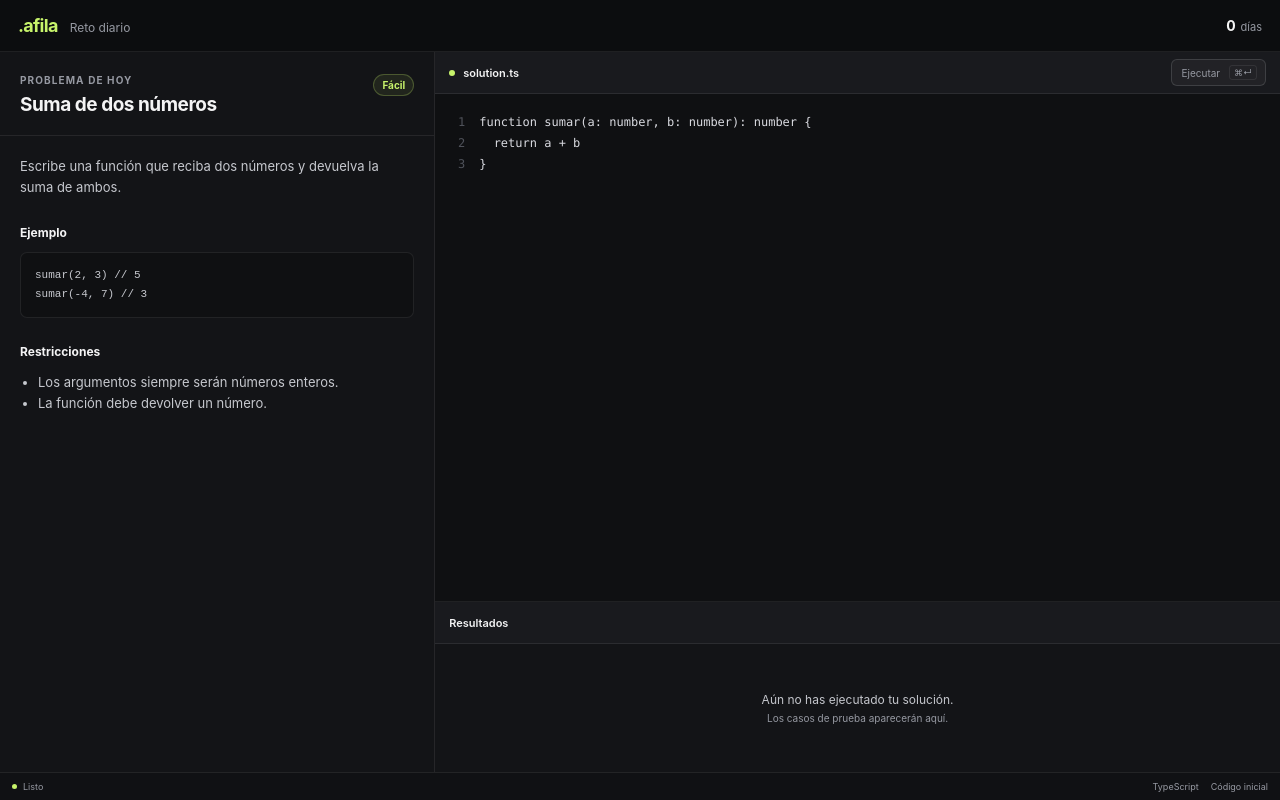
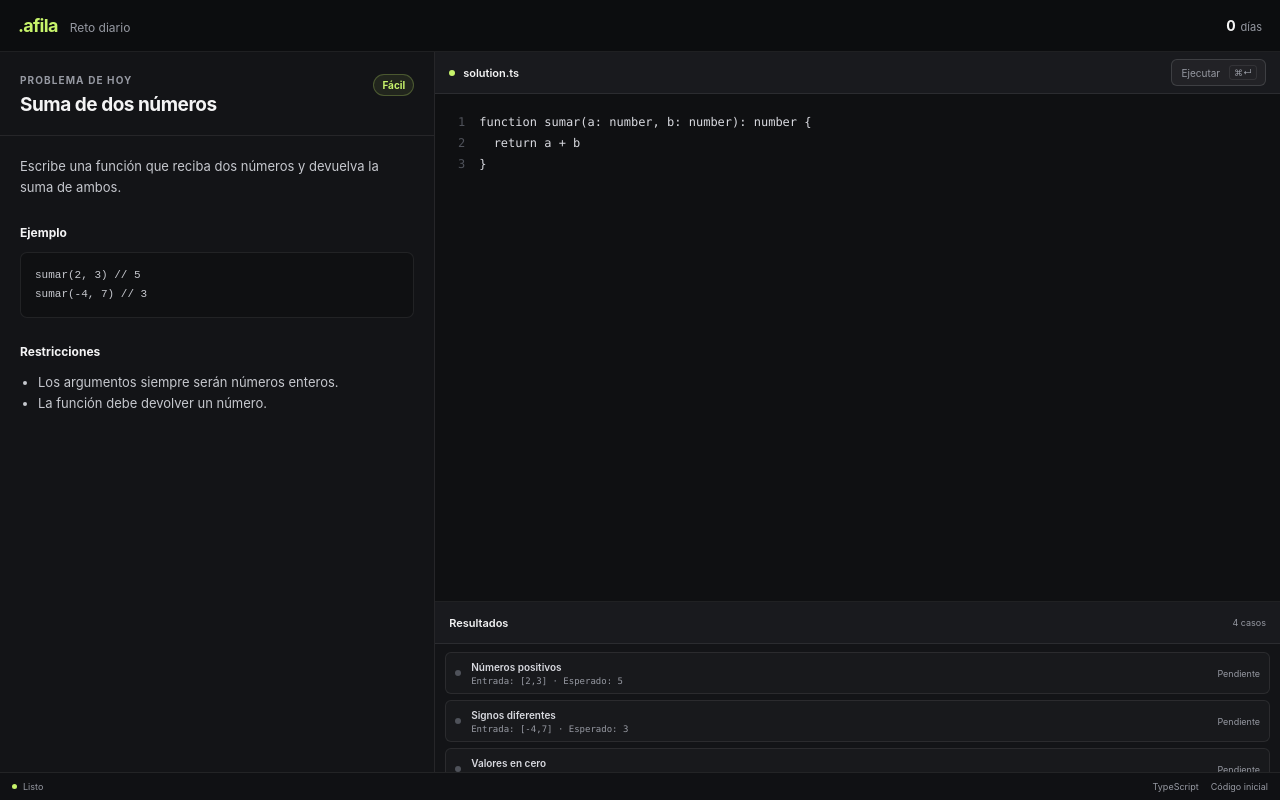
Before and after one commit to JacobPalomo/afila, a React (Vite) app in the folder apps/desktop/src/renderer/: page / in a window 1280 px wide. Built offline with nearby package versions, Linux system fonts and the light colour scheme.

Commit message:
feat(execution): add typed results panel

```diff
--- a/apps/desktop/src/renderer/assets/main.css
+++ b/apps/desktop/src/renderer/assets/main.css
@@ -309,21 +309,80 @@ p {
   resize: none;
 }
 
-.results-empty {
-  display: grid;
-  place-content: center;
-  text-align: center;
+.results-summary {
+  color: var(--text-muted);
+  font-size: 9px;
 }
 
-.results-empty p {
-  color: #c4c6cc;
-  font-size: 12px;
+.results-list {
+  display: flex;
+  flex-direction: column;
+  gap: 6px;
+  min-height: 0;
+  padding: 8px 10px;
+  overflow: auto;
 }
 
-.results-empty span {
-  margin-top: 5px;
+.test-result {
+  display: grid;
+  grid-template-columns: 7px minmax(0, 1fr) auto;
+  align-items: center;
+  gap: 9px;
+  min-height: 42px;
+  padding: 6px 9px;
+  border: 1px solid var(--border);
+  border-radius: 6px;
+  background: rgba(255, 255, 255, 0.025);
+}
+
+.test-result-indicator {
+  width: 6px;
+  height: 6px;
+  border-radius: 50%;
+  background: #4f525a;
+}
+
+.test-result-content {
+  display: flex;
+  flex-direction: column;
+  min-width: 0;
+  gap: 3px;
+}
+
+.test-result-content strong {
+  color: #d9dae0;
+  font-size: 10px;
+  font-weight: 600;
+}
+
+.test-result-content span {
+  overflow: hidden;
   color: var(--text-muted);
-  font-size: 10px;
+  font-family: 'SFMono-Regular', Consolas, monospace;
+  font-size: 9px;
+  text-overflow: ellipsis;
+  white-space: nowrap;
+}
+
+.test-result-status {
+  color: var(--text-muted);
+  font-size: 9px;
+}
+
+.test-result--running .test-result-indicator {
+  background: var(--accent);
+}
+
+.test-result--passed .test-result-indicator {
+  background: #8bdc65;
+}
+
+.test-result--failed .test-result-indicator {
+  background: #ffcc66;
+}
+
+.test-result--error .test-result-indicator {
+  background: #ff7b7b;
 }
 
 .app-statusbar {
--- a/apps/desktop/src/renderer/src/App.tsx
+++ b/apps/desktop/src/renderer/src/App.tsx
@@ -5,8 +5,13 @@ import ResultsPanel from './components/ResultsPanel'
 import StatusBar from './components/StatusBar'
 import { getProblemById } from './features/problems/catalog'
 import { useSolutionDraft } from './features/solutions/use-solution-draft'
+import type { SolutionExecutionState } from './features/execution/types'
 
 const activeProblem = getProblemById('sum-two-numbers')
+
+const initialExecutionState = {
+  status: 'idle'
+} satisfies SolutionExecutionState
 
 function App(): React.JSX.Element {
   const { code, isModified, hasPersistenceError, updateCode } = useSolutionDraft(activeProblem)
@@ -21,7 +26,10 @@ function App(): React.JSX.Element {
         <main className="solution-workspace">
           <EditorPanel fileName={activeProblem.fileName} code={code} onCodeChange={updateCode} />
 
-          <ResultsPanel />
+          <ResultsPanel
+            testCases={activeProblem.testCases}
+            executionState={initialExecutionState}
+          />
         </main>
       </div>
 
--- a/apps/desktop/src/renderer/src/components/ResultsPanel.tsx
+++ b/apps/desktop/src/renderer/src/components/ResultsPanel.tsx
@@ -1,13 +1,93 @@
-function ResultsPanel(): React.JSX.Element {
+import type { SolutionExecutionState, TestCaseExecutionResult } from '../features/execution/types'
+import type { ProblemTestCase, TestValue } from '../features/problems/types'
+
+interface ResultsPanelProps {
+  testCases: readonly ProblemTestCase[]
+  executionState: SolutionExecutionState
+}
+
+type DisplayStatus = 'pending' | 'running' | TestCaseExecutionResult['status']
+
+const statusLabels: Record<DisplayStatus, string> = {
+  pending: 'Pendiente',
+  running: 'Ejecutando',
+  passed: 'Correcto',
+  failed: 'Incorrecto',
+  error: 'Error'
+}
+
+function formatTestValue(value: TestValue): string {
+  return JSON.stringify(value) ?? 'null'
+}
+
+function getDisplayStatus(
+  executionState: SolutionExecutionState,
+  result: TestCaseExecutionResult | undefined
+): DisplayStatus {
+  if (result !== undefined) {
+    return result.status
+  }
+
+  if (executionState.status === 'running') {
+    return 'running'
+  }
+
+  return 'pending'
+}
+
+function getResultDetail(
+  testCase: ProblemTestCase,
+  result: TestCaseExecutionResult | undefined
+): string {
+  if (result === undefined) {
+    return `Entrada: ${formatTestValue(testCase.args)} · Esperado: ${formatTestValue(
+      testCase.expected
+    )}`
+  }
+
+  if (result.status === 'error') {
+    return result.message
+  }
+
+  if (result.status === 'failed') {
+    return `Obtenido: ${formatTestValue(result.actual)} · Esperado: ${formatTestValue(
+      testCase.expected
+    )}`
+  }
+
+  return `Resultado: ${formatTestValue(result.actual)} · ${result.durationMs} ms`
+}
+
+function ResultsPanel({ testCases, executionState }: ResultsPanelProps): React.JSX.Element {
+  const executionResults = executionState.status === 'idle' ? [] : executionState.results
+
+  const resultsByTestCaseId = new Map(executionResults.map((result) => [result.testCaseId, result]))
+
   return (
     <section className="results-panel" aria-labelledby="results-title">
       <header className="panel-toolbar">
         <h2 id="results-title">Resultados</h2>
+        <span className="results-summary">{testCases.length} casos</span>
       </header>
 
-      <div className="results-empty">
-        <p>Aún no has ejecutado tu solución.</p>
-        <span>Los casos de prueba aparecerán aquí.</span>
+      <div className="results-list">
+        {testCases.map((testCase) => {
+          const result = resultsByTestCaseId.get(testCase.id)
+          const displayStatus = getDisplayStatus(executionState, result)
+
+          return (
+            <article className={`test-result test-result--${displayStatus}`} key={testCase.id}>
+              <span className="test-result-indicator" aria-hidden="true" />
+
+              <div className="test-result-content">
+                <strong>{testCase.label}</strong>
+                <span>{getResultDetail(testCase, result)}</span>
+              </div>
+
+              <span className="test-result-status">{statusLabels[displayStatus]}</span>
+            </article>
+          )
+        })}
       </div>
     </section>
   )
--- /dev/null
+++ b/apps/desktop/src/renderer/src/features/execution/types.ts
@@ -0,0 +1,42 @@
+import type { TestValue } from '../problems/types'
+
+interface TestCaseExecutionResultBase {
+  readonly testCaseId: string
+  readonly durationMs: number
+}
+
+export interface PassedTestCaseExecutionResult extends TestCaseExecutionResultBase {
+  readonly status: 'passed'
+  readonly actual: TestValue
+}
+
+export interface FailedTestCaseExecutionResult extends TestCaseExecutionResultBase {
+  readonly status: 'failed'
+  readonly actual: TestValue
+}
+
+export interface ErroredTestCaseExecutionResult extends TestCaseExecutionResultBase {
+  readonly status: 'error'
+  readonly message: string
+}
+
+export type TestCaseExecutionResult =
+  PassedTestCaseExecutionResult | FailedTestCaseExecutionResult | ErroredTestCaseExecutionResult
+
+export type SolutionExecutionState =
+  | {
+      readonly status: 'idle'
+    }
+  | {
+      readonly status: 'running'
+      readonly results: readonly TestCaseExecutionResult[]
+    }
+  | {
+      readonly status: 'completed'
+      readonly results: readonly TestCaseExecutionResult[]
+    }
+  | {
+      readonly status: 'error'
+      readonly message: string
+      readonly results: readonly TestCaseExecutionResult[]
+    }
```
